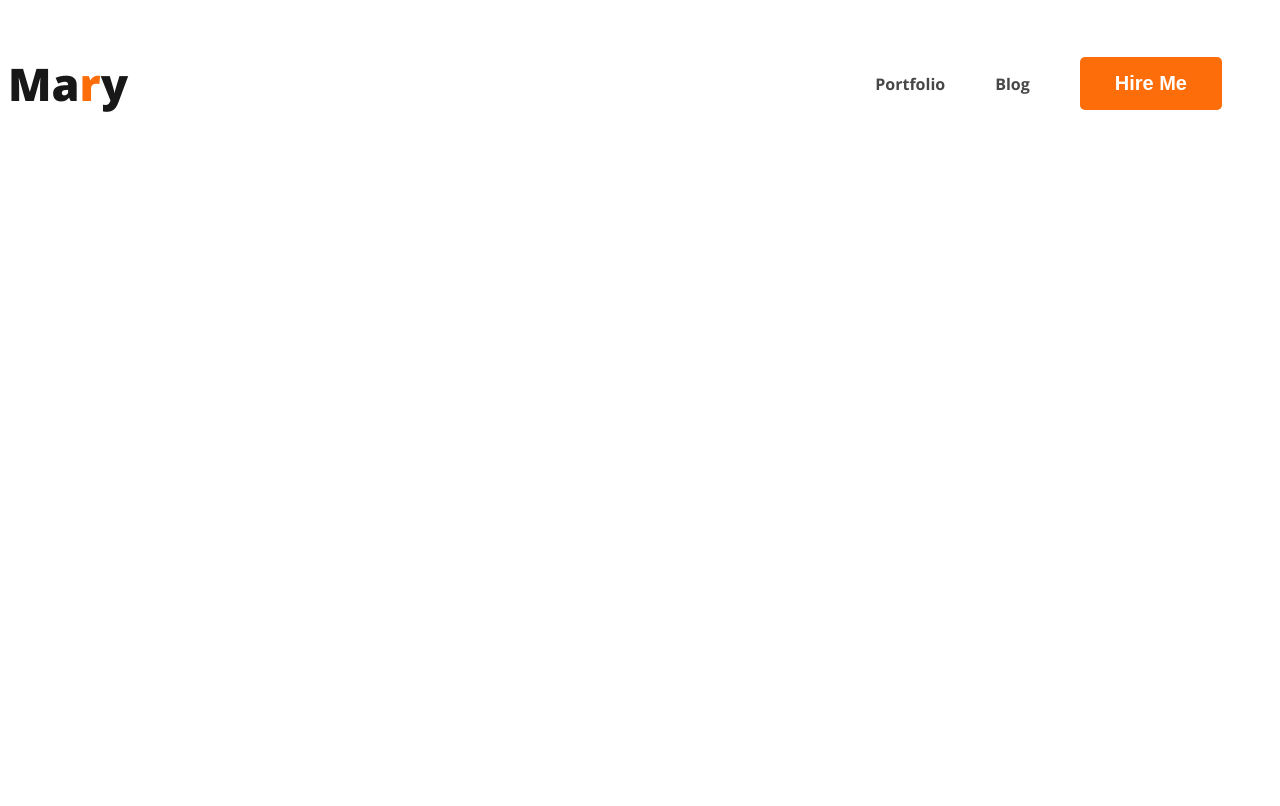
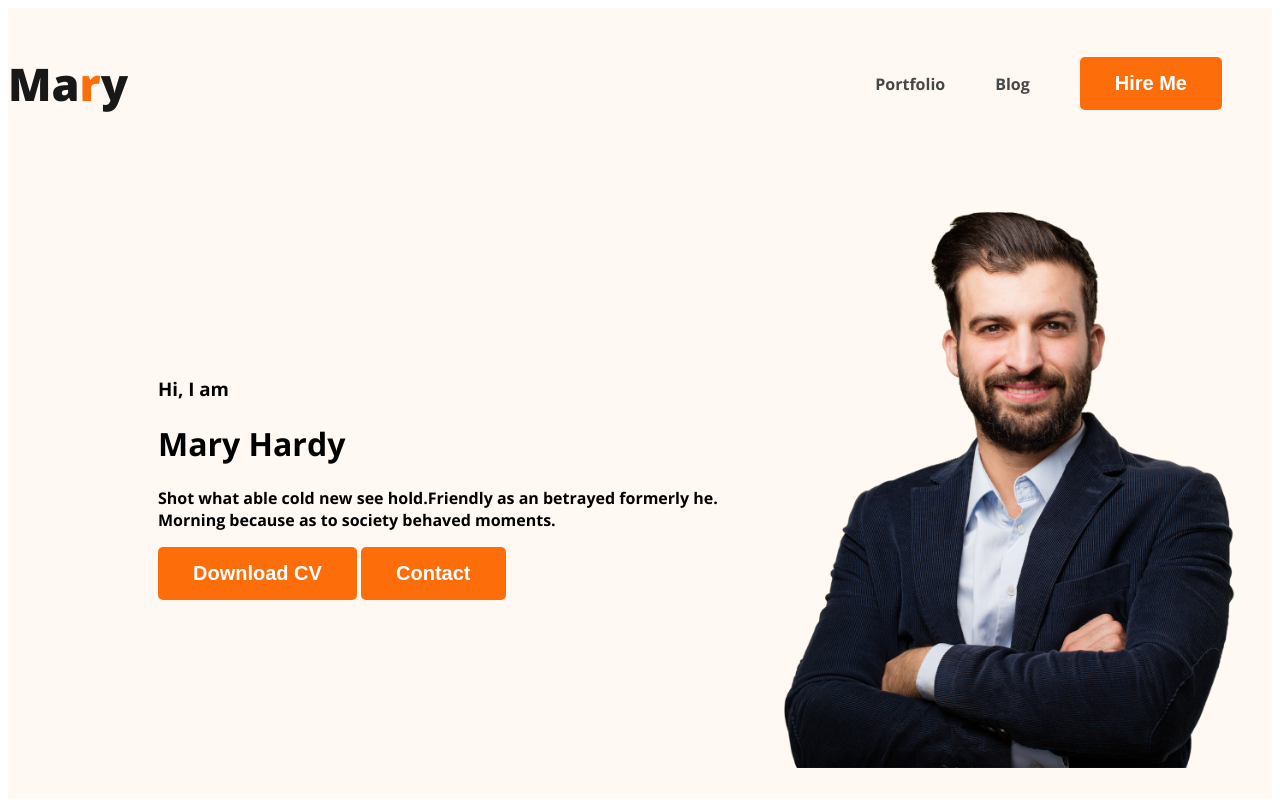
Before and after one commit to Nubassim/web-devlop-portfolio, a plain HTML site: page index.html in a window 1280 px wide. Drawn offline with nearby package versions, Linux system fonts and the light colour scheme.

Commit message:
banner content

```diff
--- a/index.html
+++ b/index.html
@@ -10,7 +10,7 @@
     <link rel="stylesheet" href="style/portfolio.css">
 </head>
 <body>
-    <header>
+    <header class="header">
         <nav>
             <h3 class="nav-title">Ma<span class="text-primary">r</span>y</h3>
             <ul>
@@ -19,6 +19,16 @@
                 <li><button class="btn-primary">Hire Me</button></li>
             </ul>
         </nav>
+        <div class="banner">
+            <div class="banner-content">
+                <h3 class="banner-greeting">Hi, I  am</h3>
+                <h1 class="banner-title">Mary Hardy</h1>
+                <p>Shot what able cold new see hold.Friendly as an betrayed formerly he. Morning because as to society behaved moments.</p>
+                <button class="btn-primary">Download CV</button>
+                <button class="btn-primary">Contact</button>
+            </div>
+            <img class="pro-pic" src="images/hardy.png" alt="">
+        </div>
     </header>
 </body>
 </html>
--- a/style/portfolio.css
+++ b/style/portfolio.css
@@ -1,11 +1,13 @@
-body{
+body {
     font-family: 'Lato', sans-serif;
     font-family: 'Open Sans', sans-serif;
 }
-.text-primary{
+
+.text-primary {
     color: #FD6E0A;
 }
-.btn-primary{
+
+.btn-primary {
     border-radius: 5px;
     background: #FD6E0A;
     border: 0;
@@ -14,25 +16,43 @@
     font-weight: 700;
     padding: 15px 35px;
 }
-nav{
+
+nav {
     display: flex;
     justify-content: space-between;
     align-items: center;
 }
-.nav-title{
+
+.nav-title {
     color: #181818;
     font-size: 45px;
     font-weight: 800;
 }
-nav > ul{
+
+nav>ul {
     display: flex;
     align-items: center;
 }
-nav li{
+
+nav li {
     list-style: none;
     margin-right: 50px;
 }
-nav a{
+
+nav a {
     text-decoration: none;
-    color: #474747 ;
+    color: #474747;
 }
+
+.header {
+    background: #FFF8F3;
+}
+
+.banner {
+    padding: 30px 30px 30px 150px;
+    display: flex;
+    align-items: center;
+}
+.banner .pro-pic{
+    width: 500px;
+}
```
